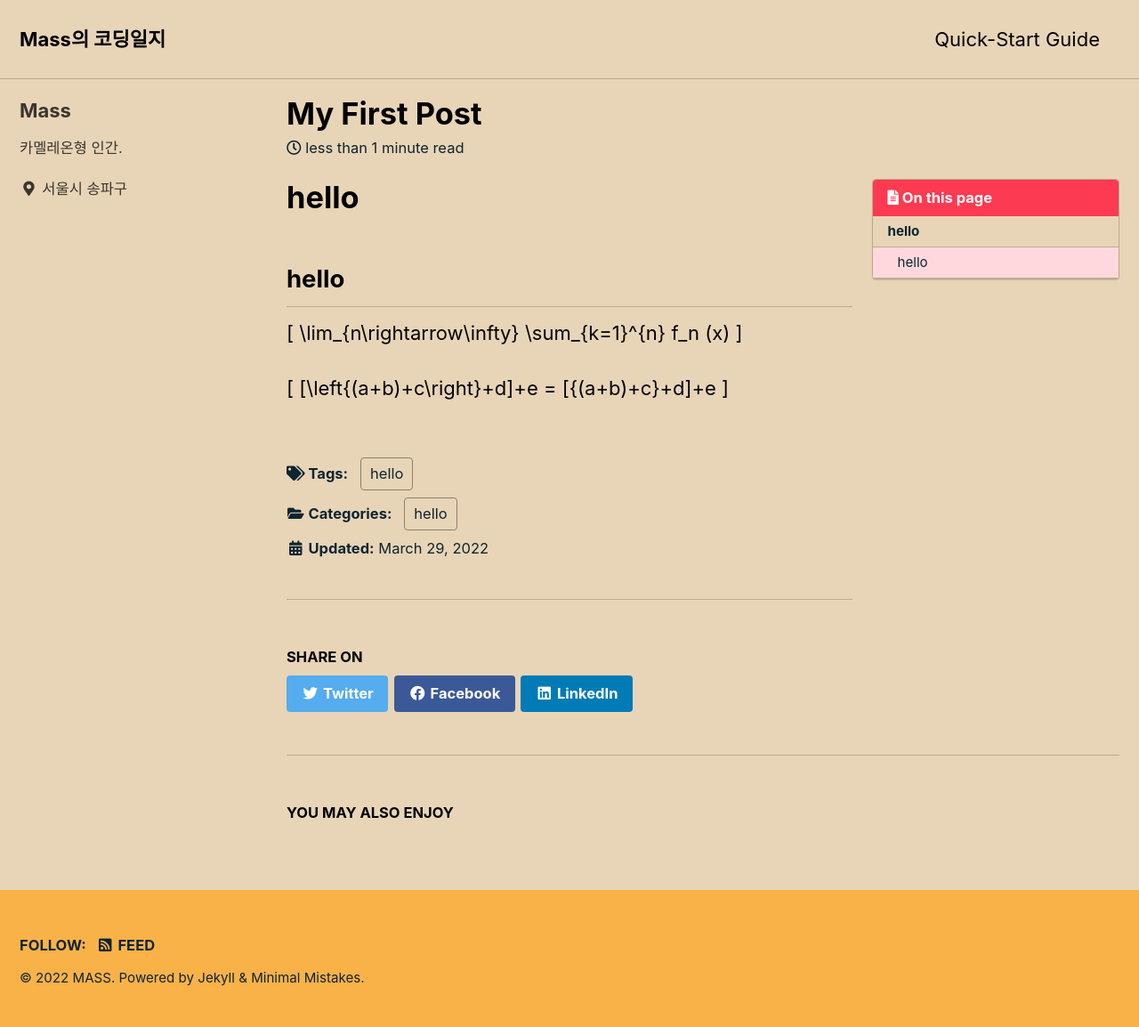
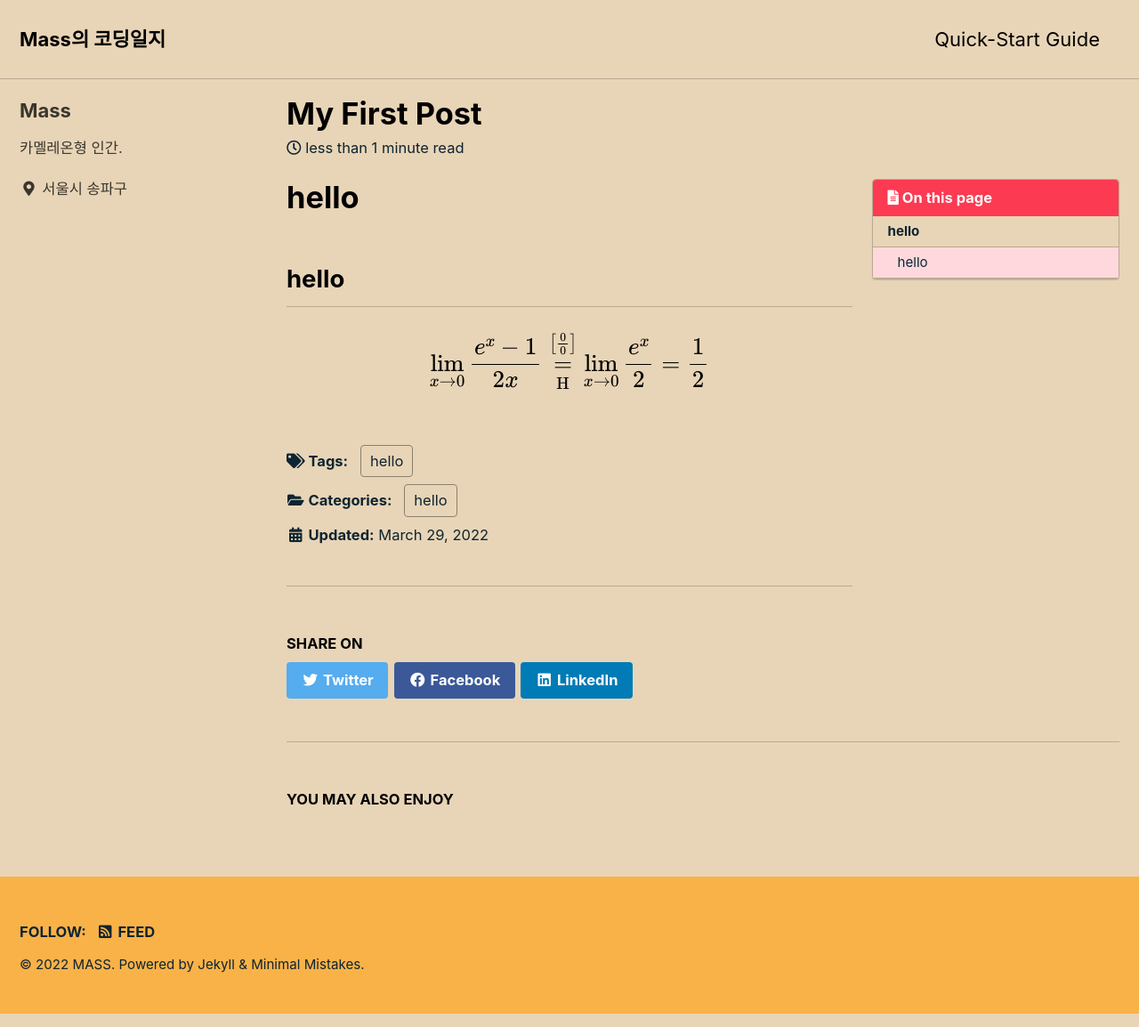
Before and after one commit to mass1129/mass1129.github.io, a Jekyll site: the page built from _posts/2022-03-29-hello.md, in a window 1280 px wide. Shown: the whole page at 89% size. Built offline with Jekyll 4.4.1, drawn with Linux system fonts in a browser that asks for light colours; cached includes are drawn as plain includes; formulas are drawn with MathJax 3; part of the change alters nothing that is shown.

Commit message:
edit mathjax3

```diff
--- a/_includes/mathjax_support.html
+++ b/_includes/mathjax_support.html
@@ -1,10 +1,23 @@
-<script>
-    MathJax = {
-      tex: {
-        inlineMath: [['$', '$'], ['\\(', '\\)']]
+<script type="text/x-mathjax-config">
+    MathJax.Hub.Config({
+        TeX: {
+          equationNumbers: {
+            autoNumber: "AMS"
+          }
+        },
+        tex2jax: {
+        inlineMath: [ ['$', '$'] ],
+        displayMath: [ ['$$', '$$'] ],
+        processEscapes: true,
       }
-    };
+    });
+    MathJax.Hub.Register.MessageHook("Math Processing Error",function (message) {
+          alert("Math Processing Error: "+message[1]);
+        });
+    MathJax.Hub.Register.MessageHook("TeX Jax - parse error",function (message) {
+          alert("Math Processing Error: "+message[1]);
+        });
     </script>
-    <script id="MathJax-script" async
-      src="https://cdn.jsdelivr.net/npm/mathjax@3/es5/tex-chtml.js">
+    <script type="text/javascript" async
+      src="https://cdn.mathjax.org/mathjax/latest/MathJax.js?config=TeX-MML-AM_CHTML">
     </script>
--- a/_layouts/default.html
+++ b/_layouts/default.html
@@ -12,8 +12,10 @@
   <head>
     {% include head.html %}
     {% include head/custom.html %}
+    {% if page.use_math %}
+      {% include mathjax_support.html %}
+    {% endif %}
 
-      {% include mathjax_support.html %}
 
   </head>
 
--- a/_posts/2022-03-29-hello.md
+++ b/_posts/2022-03-29-hello.md
@@ -5,11 +5,14 @@ category :
 tag :
     - hello
 toc : true
+use_math: true
 ---
 # hello
 
 ## hello
 
-\[ \lim_{n\rightarrow\infty} \sum_{k=1}^{n} f_n (x) \]
-
-\[ [\left\{(a+b)+c\right\}+d]+e = [{(a+b)+c}+d]+e \]
+$$
+\lim_{x\to 0}{\frac{e^x-1}{2x}}
+\overset{\left[\frac{0}{0}\right]}{\underset{\mathrm{H}}{=}}
+\lim_{x\to 0}{\frac{e^x}{2}}={\frac{1}{2}}
+$$
```
